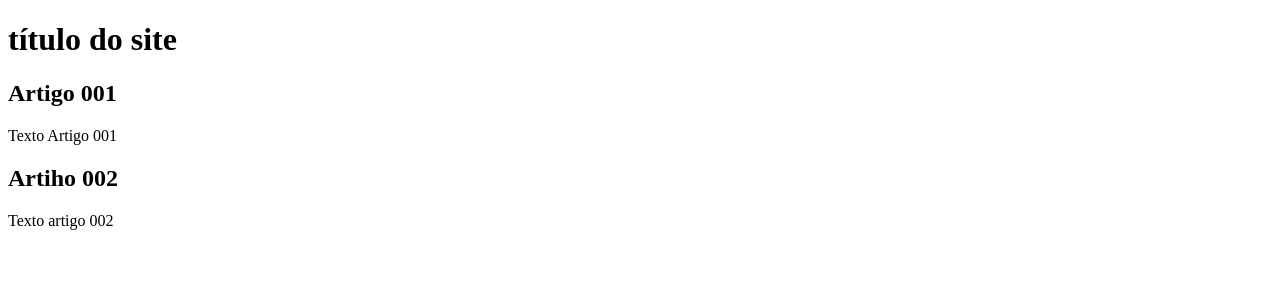
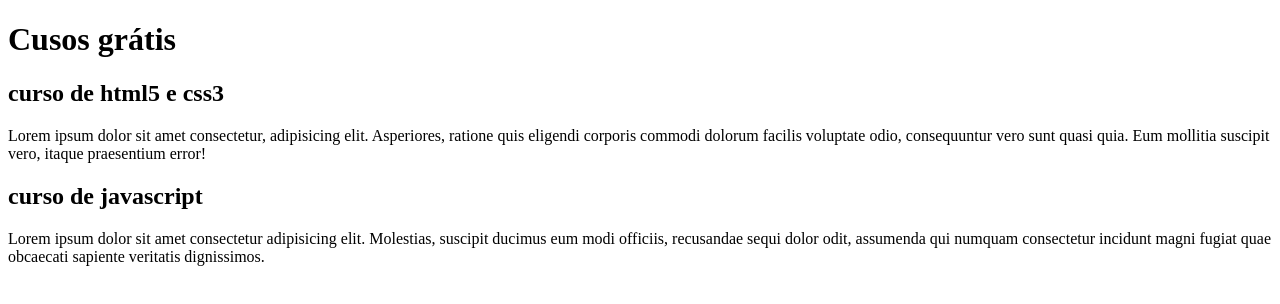
Before and after one commit to ingrydaraujob/projeto-site, a plain HTML site: page index.html in a window 1280 px wide. Drawn offline with Linux system fonts and the light colour scheme.

Commit message:
comecei a escrever conteúdo

```diff
--- a/index.html
+++ b/index.html
@@ -8,15 +8,15 @@
 <body>
     <main>
         <header>
-            <h1>título do site</h1>
+            <h1>Cusos grátis</h1>
         </header>
         <article>
-            <h2>Artigo 001</h2>
-            <p>Texto Artigo 001</p>
+            <h2>curso de html5 e css3</h2>
+            <p>Lorem ipsum dolor sit amet consectetur, adipisicing elit. Asperiores, ratione quis eligendi corporis commodi dolorum facilis voluptate odio, consequuntur vero sunt quasi quia. Eum mollitia suscipit vero, itaque praesentium error!</p>
         </article>
         <article>
-            <h2>Artiho 002</h2>
-            <p>Texto artigo 002</p>
+            <h2>curso de javascript</h2>
+            <p>Lorem ipsum dolor sit amet consectetur adipisicing elit. Molestias, suscipit ducimus eum modi officiis, recusandae sequi dolor odit, assumenda qui numquam consectetur incidunt magni fugiat quae obcaecati sapiente veritatis dignissimos.</p>
         </article>
     </main>
 </body>
```
